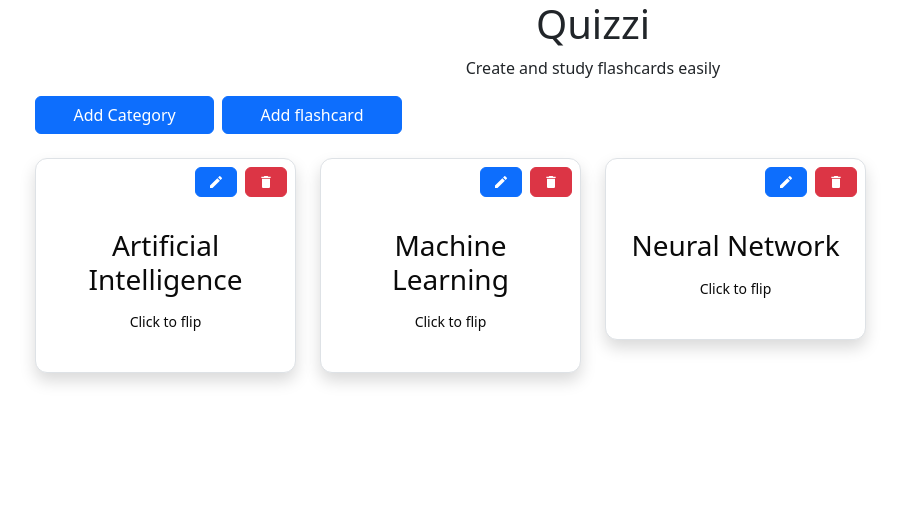
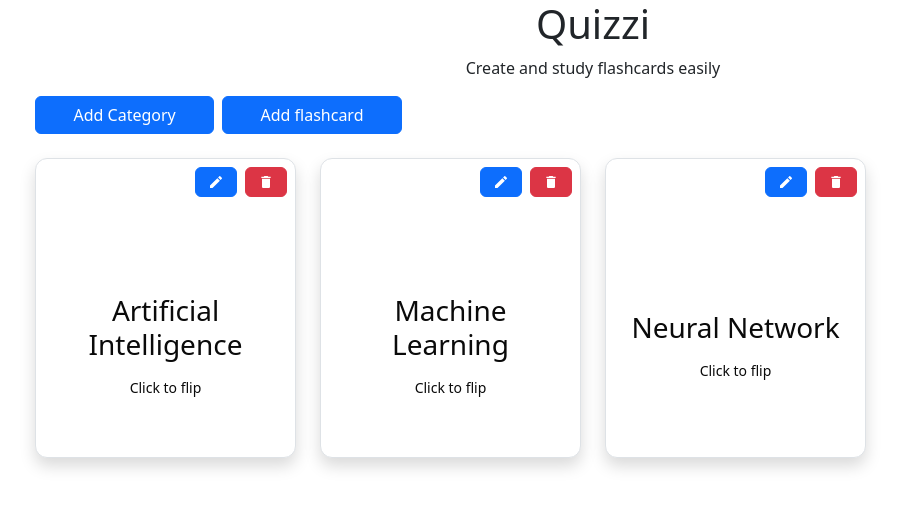
Before and after one commit to gloriabee/Quizzy, a React (Vite) app: page / in a window 1280 px wide. Shown: the top 508 px of the page, without its empty margins (47-947 px from the left). Built offline with nearby package versions, Linux system fonts and the light colour scheme.

Commit message:
:sparkles: feat(Flashcard): flip design

```diff
--- a/src/App.tsx
+++ b/src/App.tsx
@@ -42,7 +42,7 @@ const App = () => {
       <div className="container mt-4 grid grid-cols-1 sm:grid-cols-2 md:grid-cols-3 lg:grid-cols-4 gap-4">
        {
         datas.map((data)=>{
-         return(<Flashcard key={data.id} id={data.id} title={data.title} updateFlashcard={updateFlashcard}/>)
+         return(<Flashcard key={data.id} id={data.id} title={data.title} updateFlashcard={updateFlashcard} definition={data.definition}/>)
         })
        }
       </div>
--- a/src/components/Flashcard.tsx
+++ b/src/components/Flashcard.tsx
@@ -1,13 +1,17 @@
-import React from 'react'
+import React, { useState } from 'react'
 import { Card, CardContent, CardTitle } from './ui/card'
 import EditModal from './EditModal'
 import Button from 'react-bootstrap/esm/Button'
 import { MdDelete } from "react-icons/md";
+import { cn } from '@/lib/utils';
 
 const Flashcard = (props) => {
+  const [isFlipped,setIsFlipped]= useState(false);
   return (
-    <div>
-      <Card>
+    <div className={cn("flashcard",isFlipped && "flipped")}
+    onClick={()=> setIsFlipped(!isFlipped)}>
+      {/* Front */}
+      <Card className='flashcard-face absolute'>
         <CardTitle className='flex justify-end p-2 gap-1'>
           <EditModal title={props.title} id={props.id} updateFlashcard={props.updateFlashcard}/>
           <div className="space-x-5"></div>
@@ -18,6 +22,18 @@ const Flashcard = (props) => {
           <p className='text-sm text-muted-foreground mt-2'>Click to flip</p>
         </CardContent>
       </Card>
+
+      {/* Back */}
+      <Card className='flashcard-face flashcard-back'>
+        <CardTitle className='flex justify-end p-2 gap-1'>
+          <EditModal title={props.title} definition={props.definition} id={props.id} updateFlashcard={props.updateFlashcard}/>
+          <div className="space-x-5"></div>
+          <Button variant='danger'><MdDelete /></Button>
+        </CardTitle>
+        <CardContent className='flex flex-col items-center justify-center h-full p-6'>
+          <p className='text-lg font-medium text-center'>{props.definition}</p>
+        </CardContent>
+      </Card>
     </div>
   )
 }
--- a/src/index.css
+++ b/src/index.css
@@ -2,3 +2,21 @@
 @import "tailwindcss/theme.css" layer(theme);
 @import "tailwindcss/preflight.css" layer(base);
 @import "tailwindcss/utilities.css" layer(utilities);
+
+.flashcard {
+    @apply relative w-full h-[300px] cursor-pointer perspective-[1000px];
+    transform-style: preserve-3d;
+    transition: transform 0.6s;
+  }
+
+  .flashcard.flipped {
+    transform: rotateY(180deg);
+  }
+
+  .flashcard-face {
+    @apply absolute w-full h-full backface-hidden;
+  }
+
+  .flashcard-back {
+    transform: rotateY(180deg);
+  }
```
